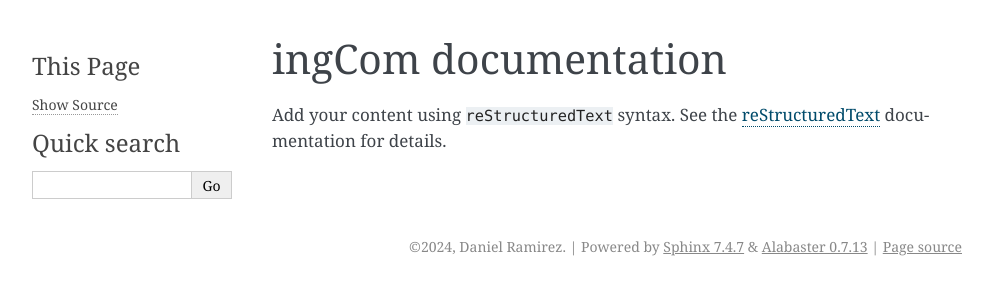
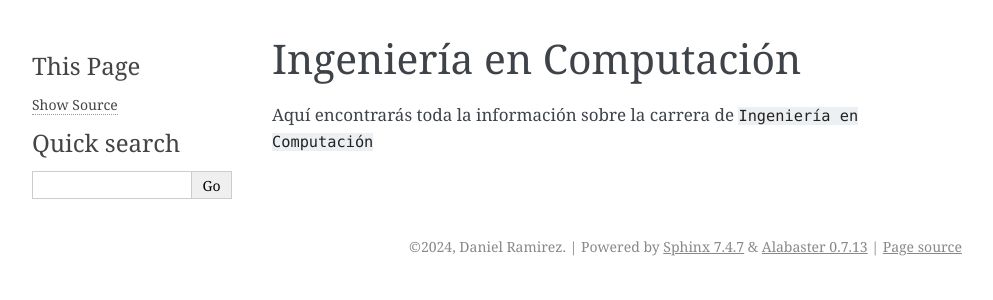
Before and after one commit to DannyRmz/ingeBlog, a Sphinx documentation site: the page built from sphinx/docs/source/index.rst, in a window 1280 px wide. Shown: the top 300 px of the page, without its empty margins (148-1141 px from the left). Built offline with Sphinx 7.4.7, drawn with Linux system fonts in a browser that asks for light colours.

Commit message:
edicion de index.rst

```diff
--- a/sphinx/docs/source/index.rst
+++ b/sphinx/docs/source/index.rst
@@ -3,14 +3,12 @@
    You can adapt this file completely to your liking, but it should at least
    contain the root `toctree` directive.
 
-ingCom documentation
-====================
+Ingeniería en Computación
+=========================
 
-Add your content using ``reStructuredText`` syntax. See the
-`reStructuredText <https://www.sphinx-doc.org/en/master/usage/restructuredtext/index.html>`_
-documentation for details.
+Aquí encontrarás toda la información sobre la carrera de ``Ingeniería en Computación``
 
 
 .. toctree::
    :maxdepth: 2
-   :caption: Contents:
+   :caption: Contenido:
```
Also changed, not shown: 7 other files.
